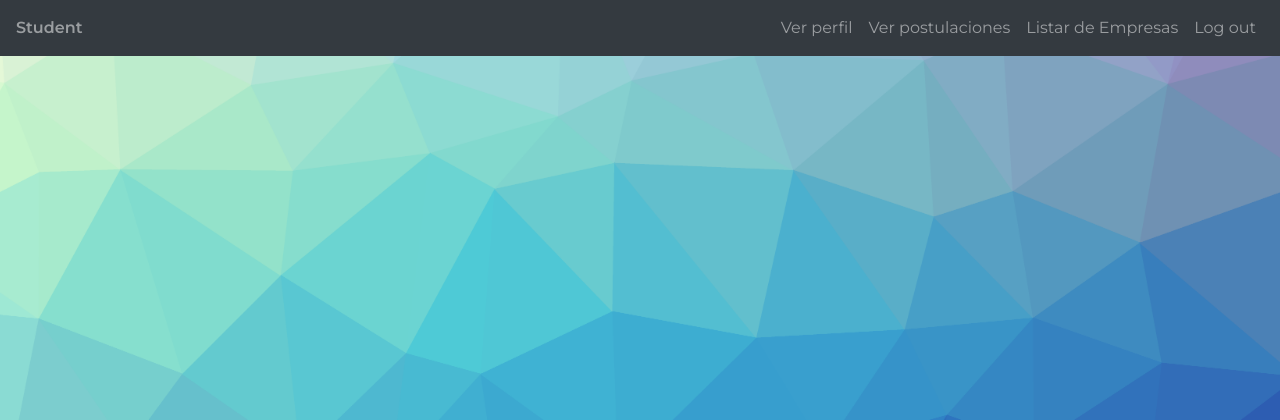
After one commit to juanxmrales/Tp-FInal-Lab-IV, a PHP site: template Views/nav-student.php in a window 1280 px wide. The commit adds this page. Shown: the top 420 px of the page. Run offline with PHP 8.4, Linux system fonts and the light colour scheme; the template is opened without the code that fills it, so the values that code supplies are empty; some libraries are stand-ins or nearby versions.

Commit message:
Diferentes navs

```diff
--- /dev/null
+++ b/Views/nav-student.php
@@ -0,0 +1,20 @@
+<nav class="navbar navbar-expand-lg  navbar-dark bg-dark">
+     <span class="navbar-text">
+          <strong>Student</strong>
+     </span>
+     <ul class="navbar-nav ml-auto">
+
+          <li class="nav-item">
+               <a class="nav-link" href="<?php echo FRONT_ROOT ?>Company/ShowListView">Ver perfil</a>
+          </li>
+          <li class="nav-item">
+               <a class="nav-link" href="<?php echo FRONT_ROOT ?>Company/ShowListView">Ver postulaciones</a>
+          </li>
+          <li class="nav-item">
+               <a class="nav-link" href="<?php echo FRONT_ROOT ?>Company/ShowListView">Listar de Empresas</a>
+          </li>
+          <li class="nav-item">
+               <a class="nav-link" href="<?php echo FRONT_ROOT ?>User/LogOut">Log out</a>
+          </li>
+     </ul>
+</nav>
```
Also changed, not shown: Views/nav-admin.php (added, +22 -0 lines), Views/nav-company.php (added, +16 -0 lines), Views/nav.php (+21 -22 lines).
